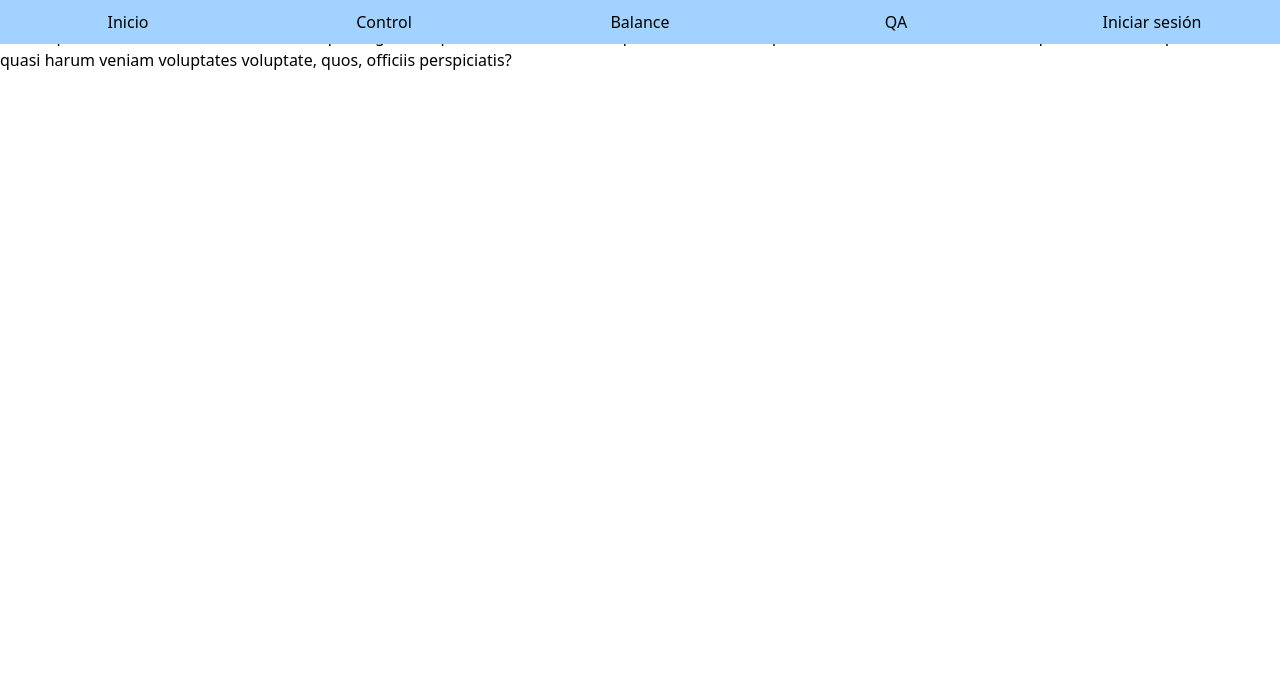
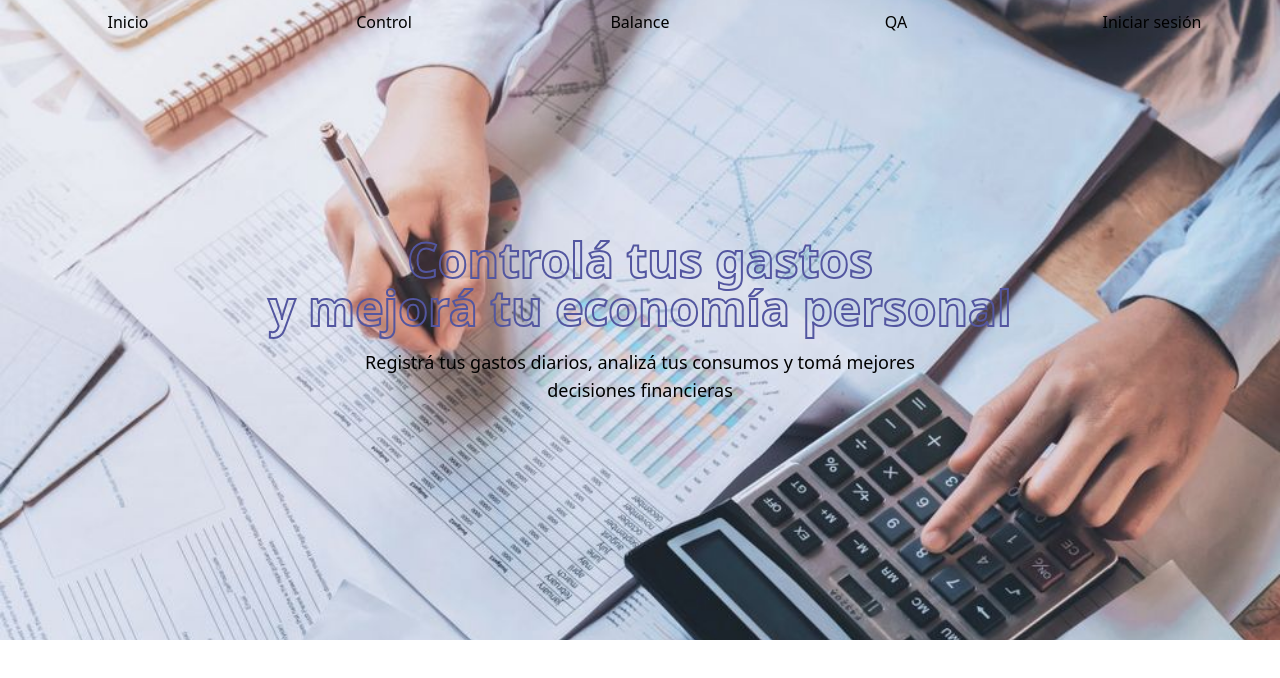
Before and after one commit to Evhal9/SistemaControlGastos, a React (Vite) app: page / in a window 1280 px wide. Shown: the top 678 px of the page. Built offline with nearby package versions, Linux system fonts and the light colour scheme.

Commit message:
mejoras al nav

```diff
--- a/src/components/nav.jsx
+++ b/src/components/nav.jsx
@@ -1,13 +1,26 @@
 import { NavLink } from 'react-router-dom'
+import { useEffect, useState } from "react"
 
 function Nav() {
+  const [scrolled, setScrolled] = useState(false)
+
+    useEffect(() => {
+    const handleScroll = () => {
+      setScrolled(window.scrollY > 20)
+    }
+
+    window.addEventListener("scroll", handleScroll)
+    return () => window.removeEventListener("scroll", handleScroll)
+  }, [])
   return (
-    <nav className="fixed top-0 left-0 w-screen h-11 bg-[#a2d2ff]">
+    <nav className={`fixed top-0 left-0 w-screen h-11 transition-all
+    ${scrolled ? "bg-[#c96928]" : "bg-transparent"}
+  `}>
       <ul className="flex h-full">
         <li className="flex-1">
           <NavLink
             to="/"
-            className="flex h-full w-full items-center justify-center font-light text-center hover:bg-[#bde0fe] hover:text-[#ffafcc]"
+            className="flex h-full w-full items-center justify-center font-light text-center hover:bg-[#ee9c21] hover:text-[#e9d7a5]"
           >
             Inicio
           </NavLink>
@@ -16,7 +29,7 @@ function Nav() {
         <li className="flex-1">
           <NavLink
             to="/control"
-            className="flex h-full w-full items-center justify-center font-light text-center hover:bg-[#bde0fe] hover:text-[#ffafcc]"
+            className="flex h-full w-full items-center justify-center font-light text-center hover:bg-[#ee9c21] hover:text-[#e9d7a5]"
           >
             Control
           </NavLink>
@@ -25,7 +38,7 @@ function Nav() {
         <li className="flex-1">
           <NavLink
             to="/balance"
-            className="flex h-full w-full items-center justify-center font-light text-center hover:bg-[#bde0fe] hover:text-[#ffafcc]"
+            className="flex h-full w-full items-center justify-center font-light text-center hover:bg-[#ee9c21] hover:text-[#e9d7a5]"
           >
             Balance
           </NavLink>
@@ -34,7 +47,7 @@ function Nav() {
         <li className="flex-1">
           <NavLink
             to="/qa"
-            className="flex h-full w-full items-center justify-center font-light text-center hover:bg-[#bde0fe] hover:text-[#ffafcc]"
+            className="flex h-full w-full items-center justify-center font-light text-center hover:bg-[#ee9c21] hover:text-[#e9d7a5]"
           >
             QA
           </NavLink>
@@ -43,7 +56,7 @@ function Nav() {
         <li className="flex-1">
           <NavLink
             to="/login"
-            className="flex h-full w-full items-center justify-center font-light text-center hover:bg-[#bde0fe] hover:text-[#ffafcc]"
+            className="flex h-full w-full items-center justify-center font-light text-center hover:bg-[#ee9c21] hover:text-[#e9d7a5]"
           >
             Iniciar sesión
           </NavLink>
--- a/src/pages/Home.jsx
+++ b/src/pages/Home.jsx
@@ -1,9 +1,38 @@
+import banner from '../assets/banner.jpg'
+
 function Home() {
+
+
   return (
     <>
-   <h1>Home </h1>
-   <p>Lorem ipsum dolor sit amet consectetur adipisicing elit. Cupiditate nemo distinctio praesentium consequuntur odio id maxime a delectus quo consectetur quas sunt, quasi harum veniam voluptates voluptate, quos, officiis perspiciatis?</p>
-</>
-)}
+      <div className="
+        h-[80vh]
+        bg-cover
+        bg-center
+        flex
+        flex-col
+        items-center
+        justify-center
+        text-center
+        gap-4
+      " style={{ backgroundImage: `url(${banner})` }}>
+        <p
+          className="text-5xl font-semibold text-transparent"
+          style={{ WebkitTextStroke: '2px #5356a0ff' }}
+        >
+          Controlá tus gastos
+          <br />
+          y mejorá tu economía personal
+        </p>
 
-export default Home
+        <p className="text-lg text-black max-w-xl">
+          Registrá tus gastos diarios, analizá tus consumos y tomá mejores decisiones financieras
+        </p>
+      </div>
+
+      <div className="h-8"></div>
+    </>
+  );
+}
+
+export default Home;
```
Also changed, not shown: src/assets/banner.jpg (added).
